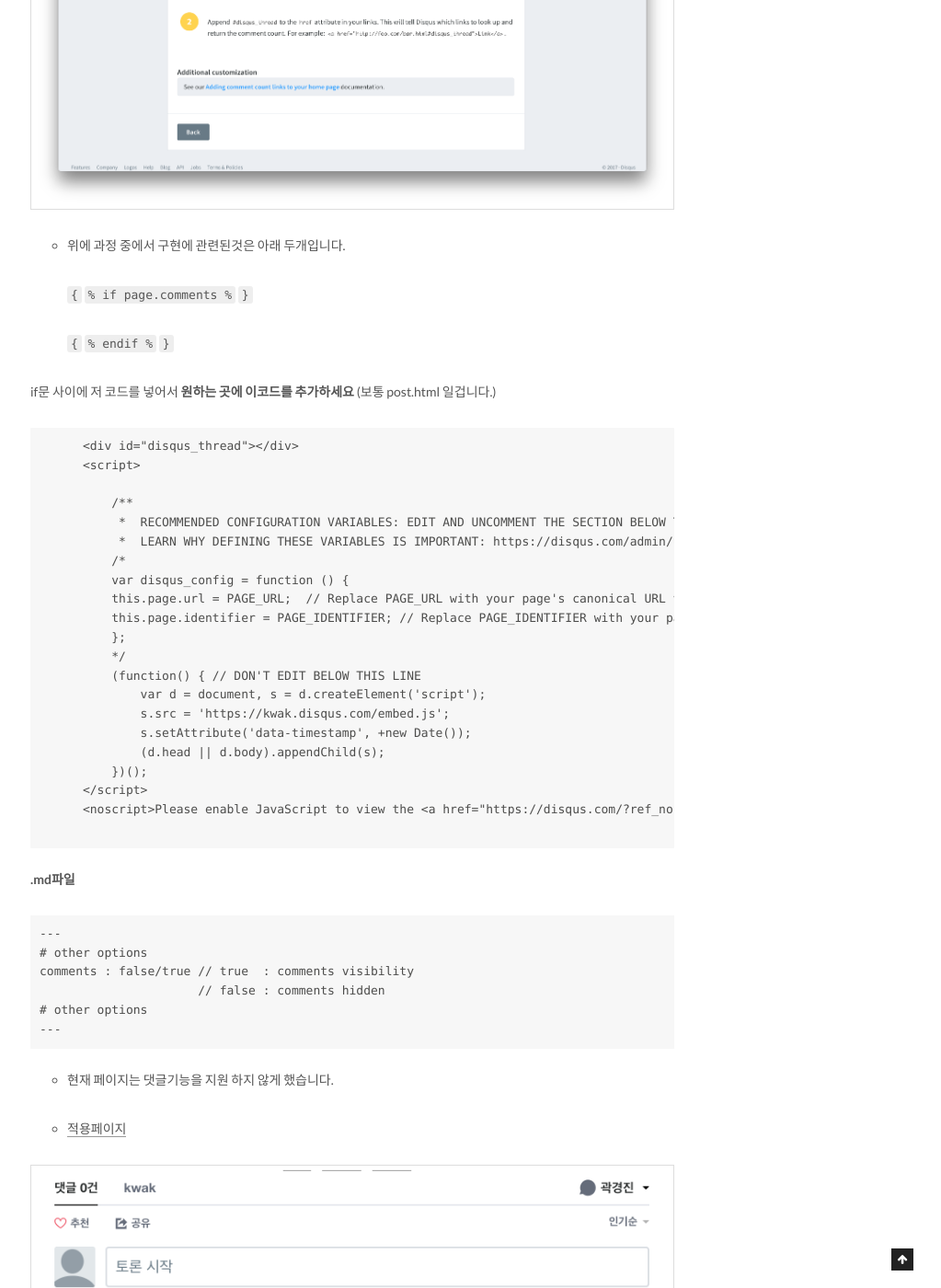
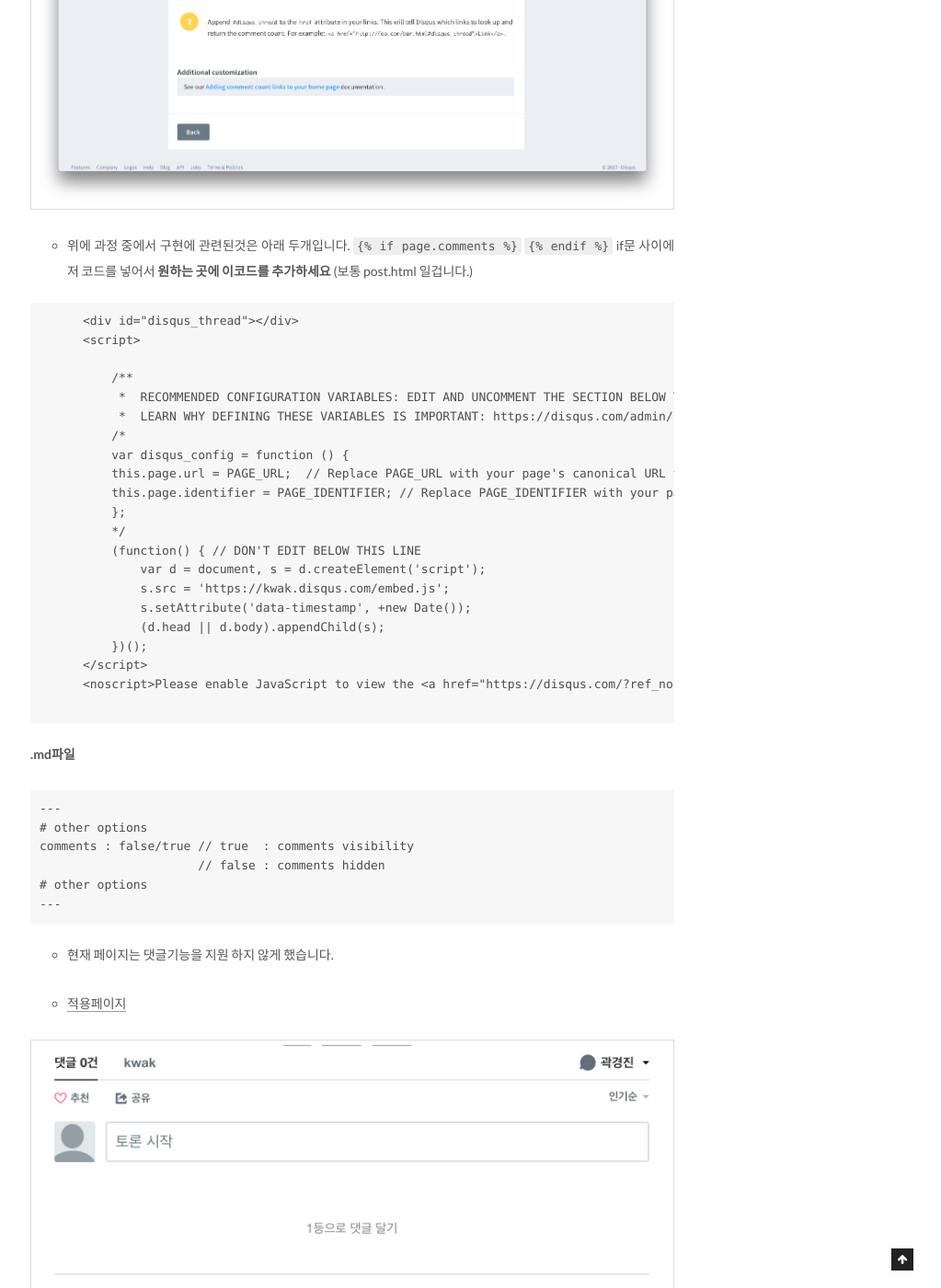
Before and after one commit to kwakkwakkwak/kwakkwakkwak.github.io, a Jekyll site: the page built from _posts/2017-10-03-disqus.md, in a window 1280 px wide and 1400 px high, scrolled down 4699 px. Shown: the whole window at 92% size, without its empty margins (257-1280 px from the left). Built offline with Jekyll 4.4.1, drawn with Linux system fonts in a browser that asks for light colours; some of the changed lines change nothing that is shown.

Commit message:
java Annotation Update

```diff
--- a/_posts/2017-10-03-disqus.md
+++ b/_posts/2017-10-03-disqus.md
@@ -32,17 +32,7 @@ Github Blog에 댓글기능을! [Disqus](https://disqus.com/)
 ![7](/assets/images/disqus/7.png)
 
 * 위에 과정 중에서 구현에 관련된것은 아래 두개입니다.
-
-    `{`
-    `% if page.comments %`
-    `}`
-
-    `{`
-    `% endif %`
-    `}`
-
-
-
+{% raw %} `{% if page.comments %}` `{% endif %}` {% endraw %}
 if문 사이에 저 코드를 넣어서
 **원하는 곳에 이코드를 추가하세요**   (보통 post.html 일겁니다.)
 
```
